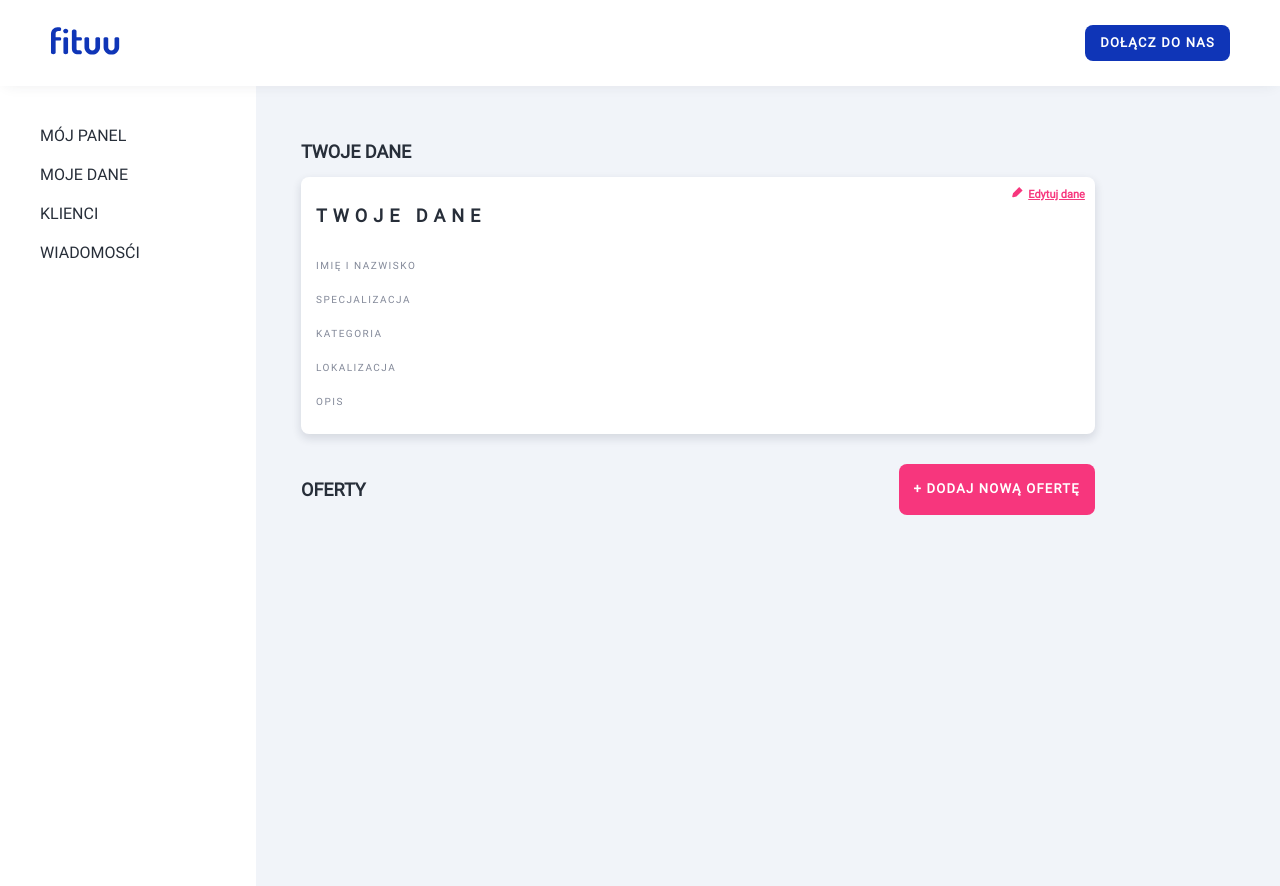
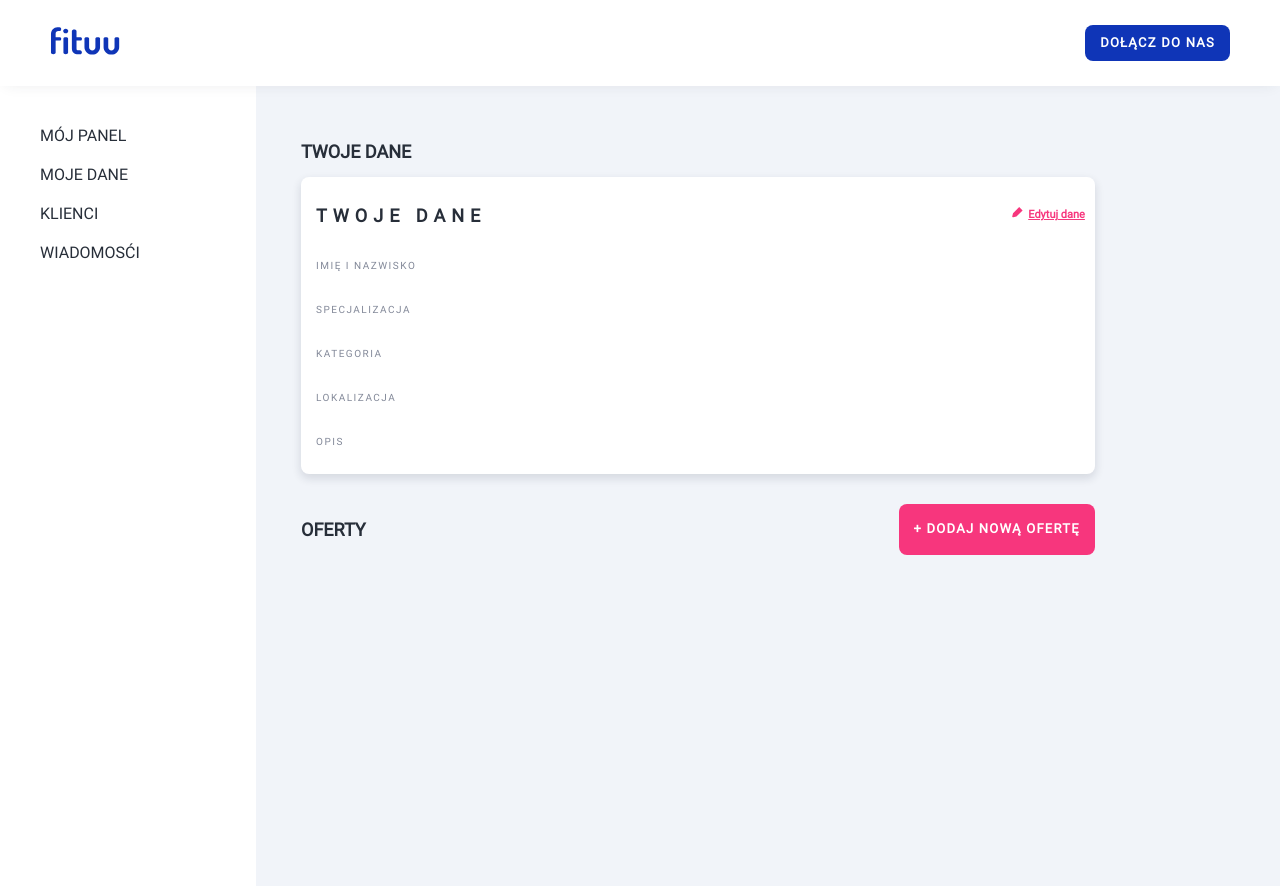
Before and after one commit to Oz-on/fituu, a Next.js app: page /dashboard/my-data in a window 1280 px wide. Built offline with nearby package versions, Linux system fonts and the light colour scheme; no server answers.

Commit message:
Styling of DataCard changed

```diff
--- a/components/organisms/DataCard/index.tsx
+++ b/components/organisms/DataCard/index.tsx
@@ -24,20 +24,26 @@ const DataCard = ({fullName, specialization, categories, localization, descripti
           </Link>
       </RowContainer>
       <MainContentContainer>
-        <div>
+        <Row>
           <DataRowTitle>Imię i nazwisko</DataRowTitle>
+          <DataRowContent>{fullName ? fullName : ' '}</DataRowContent>
+        </Row>
+        <Row>
           <DataRowTitle>Specjalizacja</DataRowTitle>
+          <DataRowContent>{specialization ? specialization : ' '}</DataRowContent>
+        </Row>
+        <Row>
           <DataRowTitle>Kategoria</DataRowTitle>
+          <DataRowContent>{categories ? categories : ' '}</DataRowContent>
+        </Row>
+        <Row>
           <DataRowTitle>Lokalizacja</DataRowTitle>
+          <DataRowContent>{localization ? localization : ' '}</DataRowContent>
+        </Row>
+        <Row>
           <DataRowTitle>Opis</DataRowTitle>
-        </div>
-        <div>
-          <DataRowContent>{fullName}</DataRowContent>
-          <DataRowContent>{specialization}</DataRowContent>
-          <DataRowContent>{categories}</DataRowContent>
-          <DataRowContent>{localization}</DataRowContent>
-          <DataRowContent>{description}</DataRowContent>
-        </div>
+          <DataRowContent>{description ? description : ' '}</DataRowContent>
+        </Row>
       </MainContentContainer>
     </DataCardContainer>
   )
@@ -52,6 +58,10 @@ const Card = styled.div`
   padding: 10px 10px;
 `;
 
+const Row = styled.div`
+  display: flex;
+`;
+
 const DataCardContainer = styled(Card)`
   width: 85%;
   padding-left: 15px;
@@ -59,13 +69,12 @@ const DataCardContainer = styled(Card)`
 
 const MainContentContainer = styled.div`
   display: grid;
-  grid-template-columns: 1fr 5fr;
 `;
 
 const RowContainer = styled.div`
   display: flex;
   justify-content: space-between;
-  align-item: center;
+  align-items: center;
 `;
 
 const Text = styled.p`
@@ -74,6 +83,7 @@ const Text = styled.p`
 `;
 
 const DataRowTitle = styled(Text)`
+  width: 15%;
   margin: 10px 0;
   font-weight: 500;
   font-size: 10px;
@@ -84,6 +94,7 @@ const DataRowTitle = styled(Text)`
 `;
 
 const DataRowContent = styled(Text)`
+  width: 80%;
   margin: 10px 0;
   font-weight: normal;
   font-size: 14px;
@@ -102,7 +113,6 @@ const Title = styled(Text)`
 `;
 
 const EditLink = styled.a`
-  display: block;
   color: #F7367D;
   text-decoration: underline;
   font-family: Roboto;
```
Lines whose indentation alone changed are shown as unchanged.
